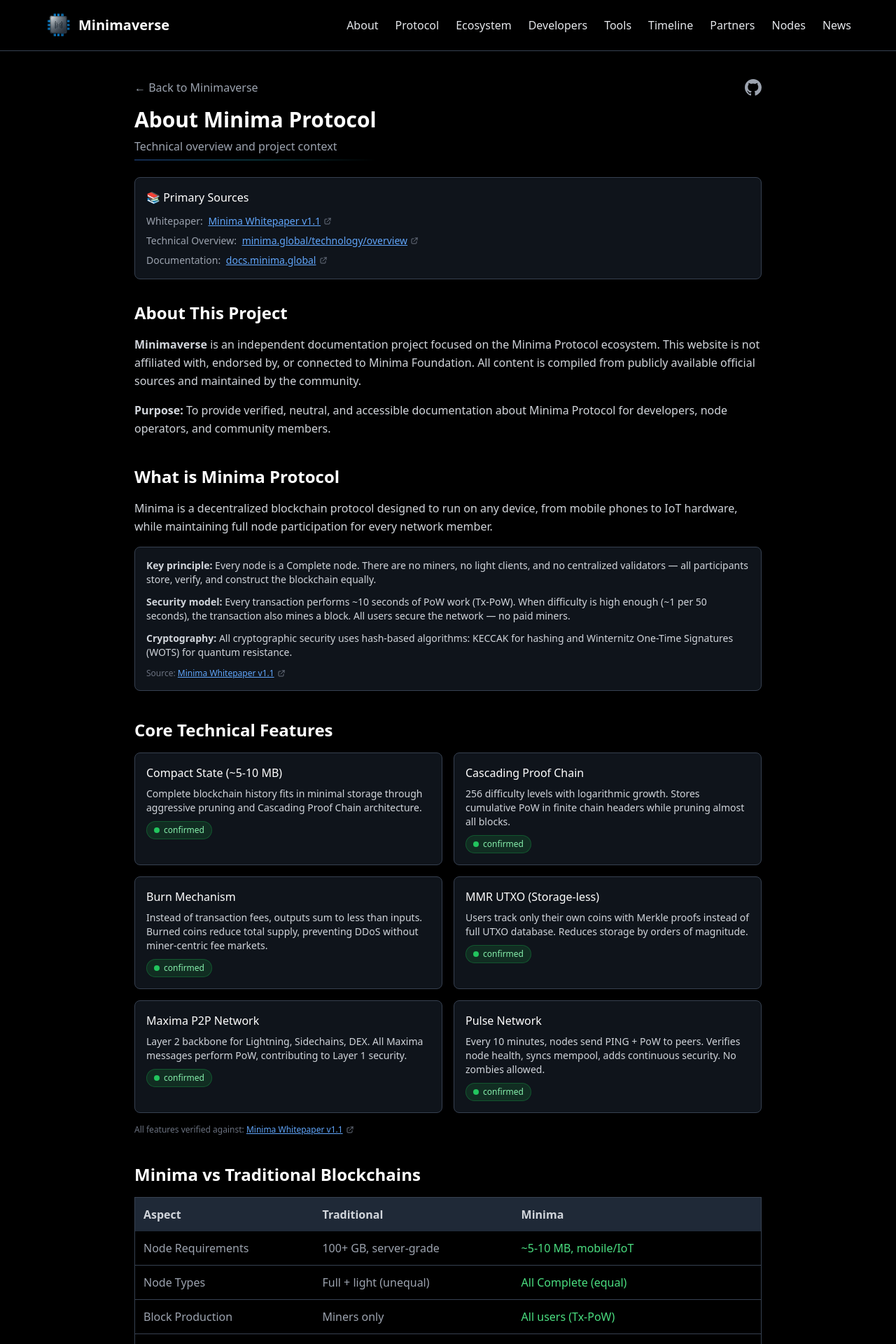
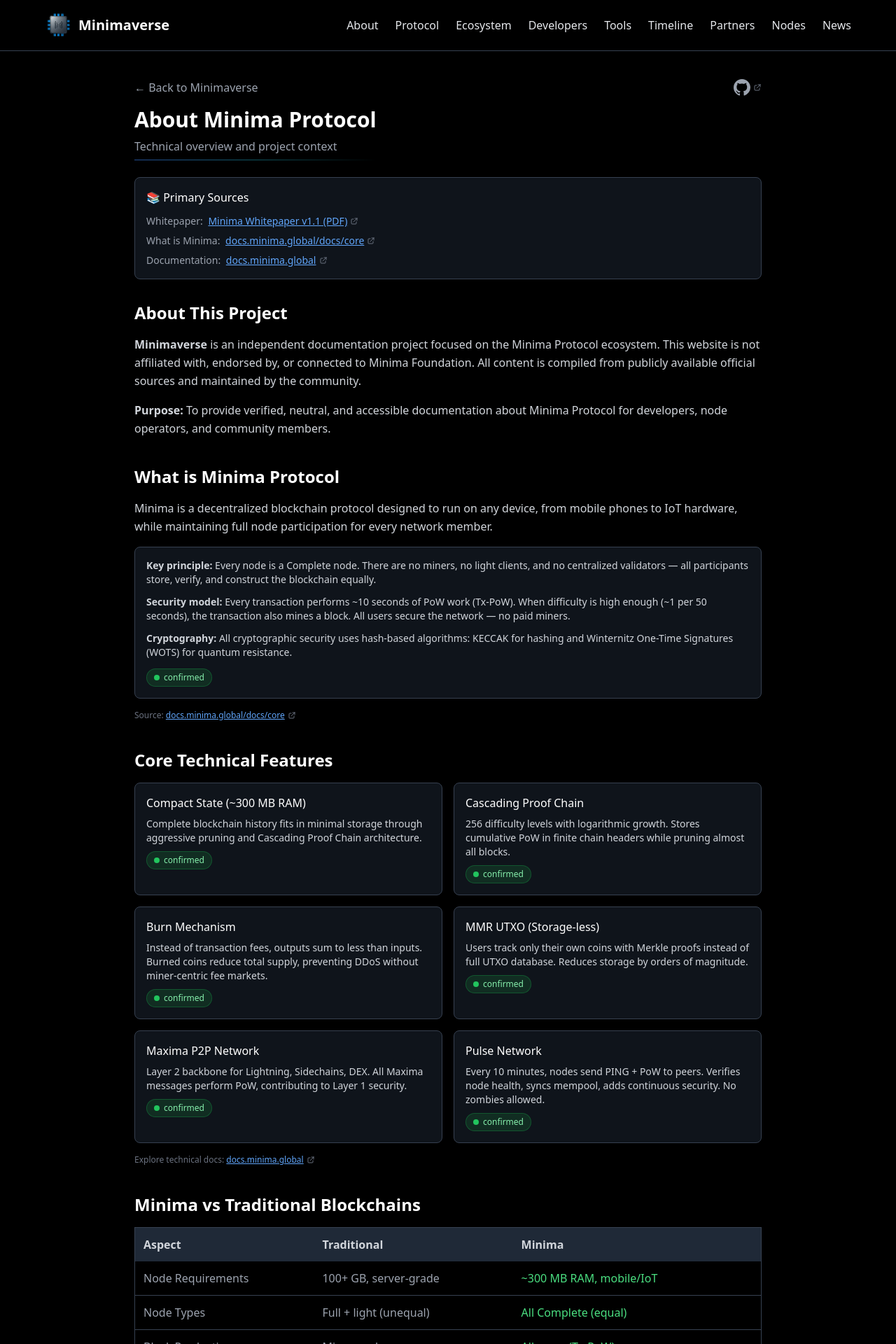
Before and after one commit to KuA1bo/minimaverse-site, a Next.js app: page /about in a window 1280 px wide. Shown: the top 1920 px of the page at 70% size. Built offline with nearby package versions, Linux system fonts and the light colour scheme.

Commit message:
fix(about): deduplicate links, update docs root, trim hrefs, add aria-labels

```diff
--- a/src/app/about/page.tsx
+++ b/src/app/about/page.tsx
@@ -1,6 +1,6 @@
 // src/app/about/page.tsx
 // About page - factual overview of Minima Protocol and Minimaverse project
-// Compact hybrid version: clean layout + visual enhancements + verified info
+// Final version: verified links, no duplicates, accessibility-ready
 
 import Link from 'next/link';
 
@@ -8,20 +8,23 @@ import Link from 'next/link';
 const ExternalLink = ({
   href,
   children,
-  className = ""
+  className = "",
+  ariaLabel
 }: {
   href: string;
   children: React.ReactNode;
   className?: string;
+  ariaLabel?: string;
 }) => (
   <a
-    href={href}
+    href={href.trim()}
     target="_blank"
     rel="noopener noreferrer"
     className={`inline-flex items-center gap-1 ${className}`}
+    aria-label={ariaLabel}
   >
     {children}
-    <svg className="w-3 h-3 text-gray-500 flex-shrink-0" fill="none" stroke="currentColor" viewBox="0 0 24 24">
+    <svg className="w-3 h-3 text-gray-500 flex-shrink-0" fill="none" stroke="currentColor" viewBox="0 0 24 24" aria-hidden="true">
       <path strokeLinecap="round" strokeLinejoin="round" strokeWidth={2} d="M10 6H6a2 2 0 00-2 2v10a2 2 0 002 2h10a2 2 0 002-2v-4M14 4h6m0 0v6m0-6L10 14" />
     </svg>
   </a>
@@ -68,23 +71,21 @@ export default function AboutPage() {
             {/* Gradient accent line under title */}
             <span className="absolute -bottom-2 left-0 right-0 h-px bg-gradient-to-r from-blue-500/60 via-cyan-400/40 to-transparent" />
           </div>
-          <a
+          <ExternalLink
             href="https://github.com/KuA1bo/minimaverse-site"
-            target="_blank"
-            rel="noopener noreferrer"
             className="text-gray-400 hover:text-white transition-colors"
-            aria-label="View source on GitHub"
+            ariaLabel="View source on GitHub"
           >
-            <svg className="w-6 h-6" fill="currentColor" viewBox="0 0 24 24">
+            <svg className="w-6 h-6" fill="currentColor" viewBox="0 0 24 24" aria-hidden="true">
               <path d="M12 0C5.37 0 0 5.37 0 12c0 5.31 3.435 9.795 8.205 11.385.6.105.825-.255.825-.57 0-.285-.015-1.23-.015-2.235-3.015.555-3.795-.735-4.035-1.41-.135-.345-.72-1.41-1.23-1.695-.42-.225-1.02-.78-.015-.795.945-.015 1.62.87 1.845 1.23 1.08 1.815 2.805 1.305 3.495.99.105-.78.42-1.305.765-1.605-2.67-.3-5.46-1.335-5.46-6.26 0-1.38.48-2.37 1.26-3.225-.255-.315-.54-1.02-.12-2.13 0 0 1.005-.315 3.3 1.23.96-.27 1.98-.405 3-.405s2.04.135 3 .405c2.295-1.56 3.3-1.23 3.3-1.23.42 1.11.135 1.815-.12 2.13.78.855 1.26 1.845 1.26 3.225 0 4.935-2.805 5.955-5.475 6.255.435.375.81 1.095.81 2.22 0 1.605-.015 2.895-.015 3.3 0 .315.225.69.825.57A12.02 12.02 0 0024 12c0-6.63-5.37-12-12-12z"/>
             </svg>
-          </a>
+          </ExternalLink>
         </div>
       </header>
 
       {/* Primary Sources Box */}
       <div className="bg-gray-800/50 border border-gray-700 rounded-lg p-4 mb-8
-                      transition-all duration-200 hover:border-blue-500/50 hover:shadow-lg hover:shadow-blue-500/5">
+                      transition-all duration-200 hover:border-blue-500/50 hover:shadow-lg hover:shadow-blue-500/5 opacity-0 animate-fade-in-up delay-75">
         <h3 className="text-white font-medium mb-3">📚 Primary Sources</h3>
         <ul className="space-y-2 text-sm">
           <li>
@@ -93,22 +94,22 @@ export default function AboutPage() {
               href="https://docs.minima.global/minima_pdfs/Minima_Whitepaper_v11.pdf"
               className="text-blue-400 hover:text-blue-300 underline ml-1"
             >
-              Minima Whitepaper v1.1
+              Minima Whitepaper v1.1 (PDF)
             </ExternalLink>
           </li>
           <li>
-            <span className="text-gray-400">Technical Overview:</span>{' '}
+            <span className="text-gray-400">What is Minima:</span>{' '}
             <ExternalLink
-              href="https://minima.global/technology/overview"
+              href="https://docs.minima.global/docs/core"
               className="text-blue-400 hover:text-blue-300 underline ml-1"
             >
-              minima.global/technology/overview
+              docs.minima.global/docs/core
             </ExternalLink>
           </li>
           <li>
             <span className="text-gray-400">Documentation:</span>{' '}
             <ExternalLink
-              href="https://docs.minima.global"
+              href="https://docs.minima.global/"
               className="text-blue-400 hover:text-blue-300 underline ml-1"
             >
               docs.minima.global
@@ -118,7 +119,7 @@ export default function AboutPage() {
       </div>
 
       {/* Content with fade-in animation */}
-      <article className="prose prose-invert max-w-none animate-fade-in">
+      <article className="prose prose-invert max-w-none">
 
         {/* Section 1: About This Project */}
         <section className="mb-10 opacity-0 animate-fade-in-up delay-75">
@@ -156,20 +157,21 @@ export default function AboutPage() {
               (Tx-PoW). When difficulty is high enough (~1 per 50 seconds), the transaction also
               mines a block. All users secure the network — no paid miners.
             </p>
-            <p className="text-gray-300 text-sm">
+            <p className="text-gray-300 text-sm mb-3">
               <strong>Cryptography:</strong> All cryptographic security uses hash-based algorithms:
               KECCAK for hashing and Winternitz One-Time Signatures (WOTS) for quantum resistance.
             </p>
-            <p className="text-gray-500 text-xs mt-3">
-              Source:{' '}
-              <ExternalLink
-                href="https://docs.minima.global/minima_pdfs/Minima_Whitepaper_v11.pdf"
-                className="text-blue-400 hover:text-blue-300 underline"
-              >
-                Minima Whitepaper v1.1
-              </ExternalLink>
-            </p>
+            <StatusBadge status="confirmed" />
           </div>
+          <p className="text-gray-500 text-xs mt-4">
+            Source:{' '}
+            <ExternalLink
+              href="https://docs.minima.global/docs/core"
+              className="text-blue-400 hover:text-blue-300 underline"
+            >
+              docs.minima.global/docs/core
+            </ExternalLink>
+          </p>
         </section>
 
         {/* Section 3: Core Technical Features */}
@@ -179,7 +181,7 @@ export default function AboutPage() {
           <div className="grid grid-cols-1 md:grid-cols-2 gap-4">
             <div className="bg-gray-800/50 border border-gray-700 rounded-lg p-4
                             transition-all duration-200 hover:border-blue-500/50 hover:shadow-lg hover:shadow-blue-500/5">
-              <h3 className="text-white font-medium mb-2">Compact State (~5-10 MB)</h3>
+              <h3 className="text-white font-medium mb-2">Compact State (~300 MB RAM)</h3>
               <p className="text-gray-300 text-sm mb-2">
                 Complete blockchain history fits in minimal storage through aggressive pruning
                 and Cascading Proof Chain architecture.
@@ -239,12 +241,12 @@ export default function AboutPage() {
           </div>
 
           <p className="text-gray-500 text-xs mt-4">
-            All features verified against:{' '}
+            Explore technical docs:{' '}
             <ExternalLink
-              href="https://docs.minima.global/minima_pdfs/Minima_Whitepaper_v11.pdf"
+              href="https://docs.minima.global/"
               className="text-blue-400 hover:text-blue-300 underline"
             >
-              Minima Whitepaper v1.1
+              docs.minima.global
             </ExternalLink>
           </p>
         </section>
@@ -257,16 +259,16 @@ export default function AboutPage() {
             <table className="w-full border border-gray-700 rounded-lg">
               <thead className="bg-gray-800">
                 <tr>
-                  <th className="text-left p-3 text-gray-300 font-semibold">Aspect</th>
-                  <th className="text-left p-3 text-gray-300 font-semibold">Traditional</th>
-                  <th className="text-left p-3 text-gray-300 font-semibold">Minima</th>
+                  <th scope="col" className="text-left p-3 text-gray-300 font-semibold">Aspect</th>
+                  <th scope="col" className="text-left p-3 text-gray-300 font-semibold">Traditional</th>
+                  <th scope="col" className="text-left p-3 text-gray-300 font-semibold">Minima</th>
                 </tr>
               </thead>
               <tbody className="divide-y divide-gray-700">
                 <tr className="hover:bg-gray-800/30 transition-colors">
                   <td className="p-3 text-gray-400">Node Requirements</td>
                   <td className="p-3 text-gray-400">100+ GB, server-grade</td>
-                  <td className="p-3 text-green-400 font-medium">~5-10 MB, mobile/IoT</td>
+                  <td className="p-3 text-green-400 font-medium">~300 MB RAM, mobile/IoT</td>
                 </tr>
                 <tr className="hover:bg-gray-800/30 transition-colors">
                   <td className="p-3 text-gray-400">Node Types</td>
@@ -375,13 +377,12 @@ export default function AboutPage() {
             For developers interested in building on Minima Protocol:
           </p>
 
-          <a
+          <ExternalLink
             href="https://build.minima.global/"
-            target="_blank"
-            rel="noopener noreferrer"
             className="block bg-blue-900/30 border border-blue-700/50 rounded-lg p-4
                       hover:border-blue-600 hover:shadow-lg hover:shadow-blue-500/10
                       transition-all duration-200 group"
+            ariaLabel="Visit Edge Pioneers developer portal"
           >
             <div className="flex items-start gap-3">
               <span className="text-blue-400 text-xl mt-1">🛠️</span>
@@ -394,18 +395,18 @@ export default function AboutPage() {
                 </p>
                 <p className="text-blue-400 text-sm mt-2 inline-flex items-center gap-1">
                   build.minima.global
-                  <svg className="w-3 h-3" fill="none" stroke="currentColor" viewBox="0 0 24 24">
+                  <svg className="w-3 h-3" fill="none" stroke="currentColor" viewBox="0 0 24 24" aria-hidden="true">
                     <path strokeLinecap="round" strokeLinejoin="round" strokeWidth={2} d="M10 6H6a2 2 0 00-2 2v10a2 2 0 002 2h10a2 2 0 002-2v-4M14 4h6m0 0v6m0-6L10 14" />
                   </svg>
                 </p>
               </div>
             </div>
-          </a>
+          </ExternalLink>
         </section>
 
         {/* Universal Disclaimer Block */}
         <div className="bg-amber-900/20 border border-amber-700/50 rounded-lg p-4 mb-8
-                        transition-all duration-200 hover:border-amber-600/70">
+                        transition-all duration-200 hover:border-amber-600/70 opacity-0 animate-fade-in-up delay-200">
           <p className="text-amber-200 text-sm">
             <strong>⚠️ Disclaimer:</strong> This site does not represent the official Minima team.
             All information is compiled from publicly available sources.{' '}
@@ -416,7 +417,7 @@ export default function AboutPage() {
         </div>
 
         {/* Last Updated */}
-        <section className="border-t border-gray-700 pt-6">
+        <section className="border-t border-gray-700 pt-6 opacity-0 animate-fade-in-up delay-300">
           <p className="text-gray-500 text-sm">
             Last updated: February 17, 2026
           </p>
```
